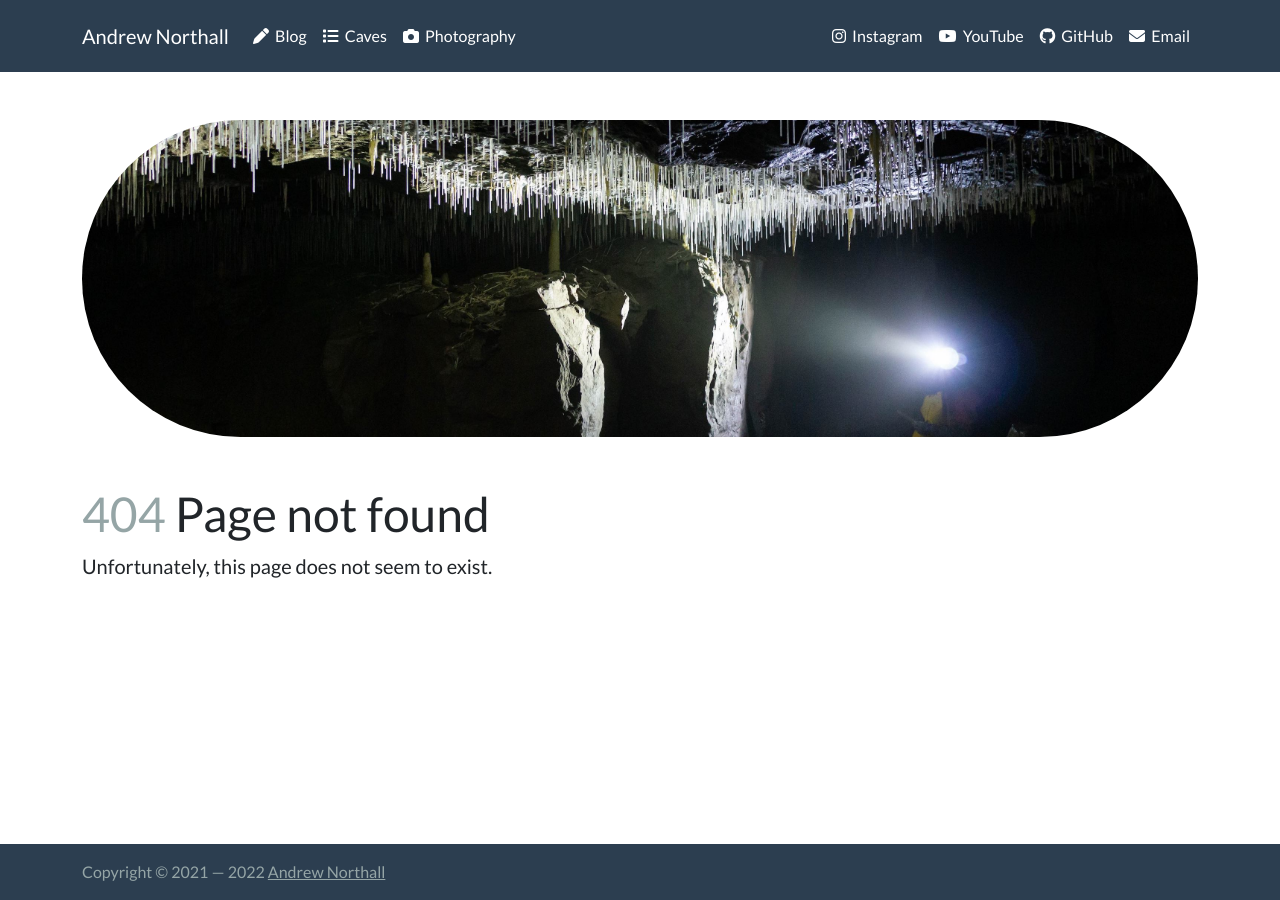
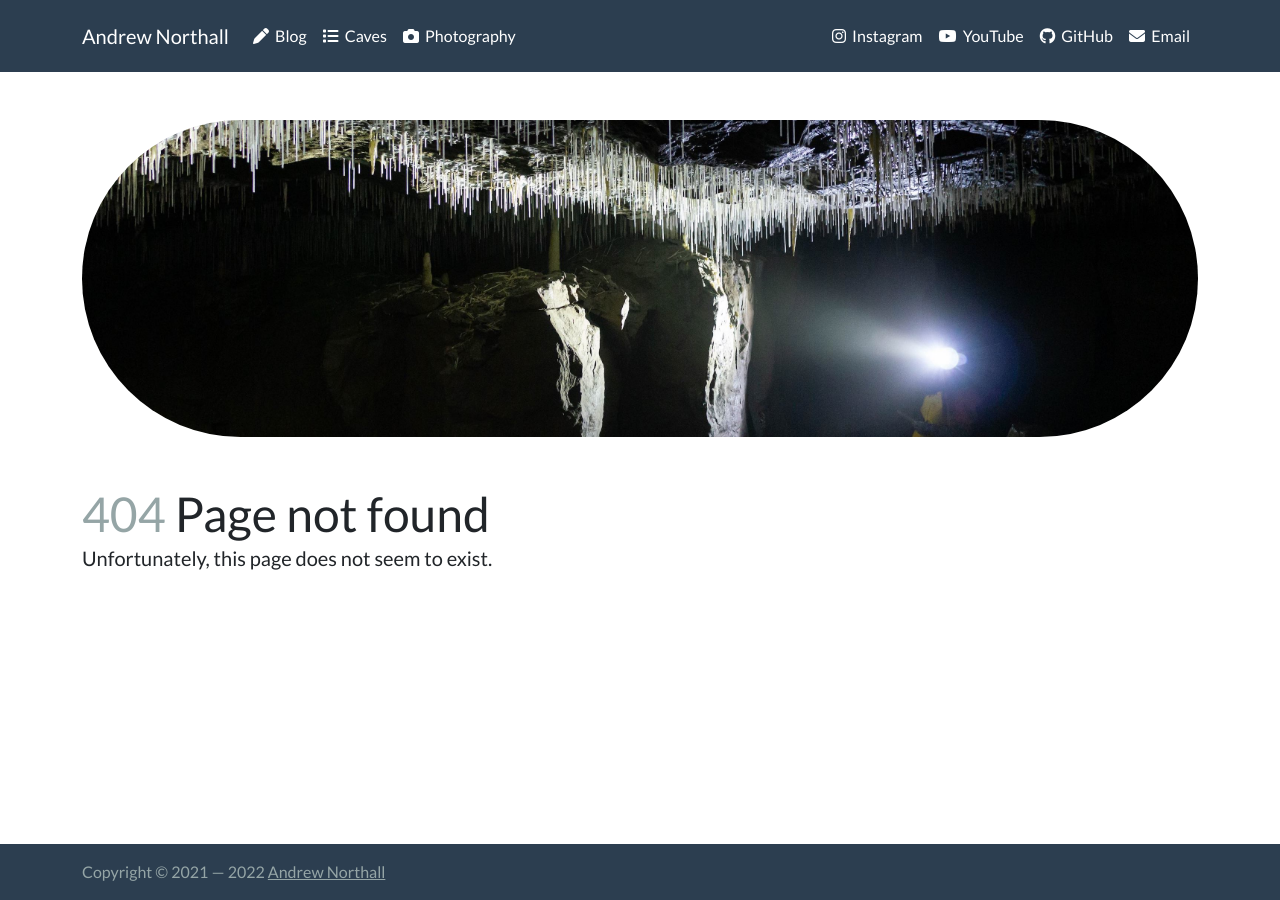
Before and after one commit to anorthall/northall.me.uk, a Jekyll site: the page built from www/404.html, in a window 1280 px wide. Built offline with Jekyll 4.4.1, drawn with Linux system fonts in a browser that asks for light colours.

Commit message:
Update 404 page style

```diff
--- a/www/404.html
+++ b/www/404.html
@@ -7,7 +7,7 @@ permalink: /404/
 
 <img src="/images/site_banner.jpg" class="img-fluid rounded rounded-pill mb-5 mt-5">
 
-<h2 class="display-5">
+<h2 class="display-5 mb-0">
   <span class="text-muted">404</span> Page not found
 </h2>
 
```
